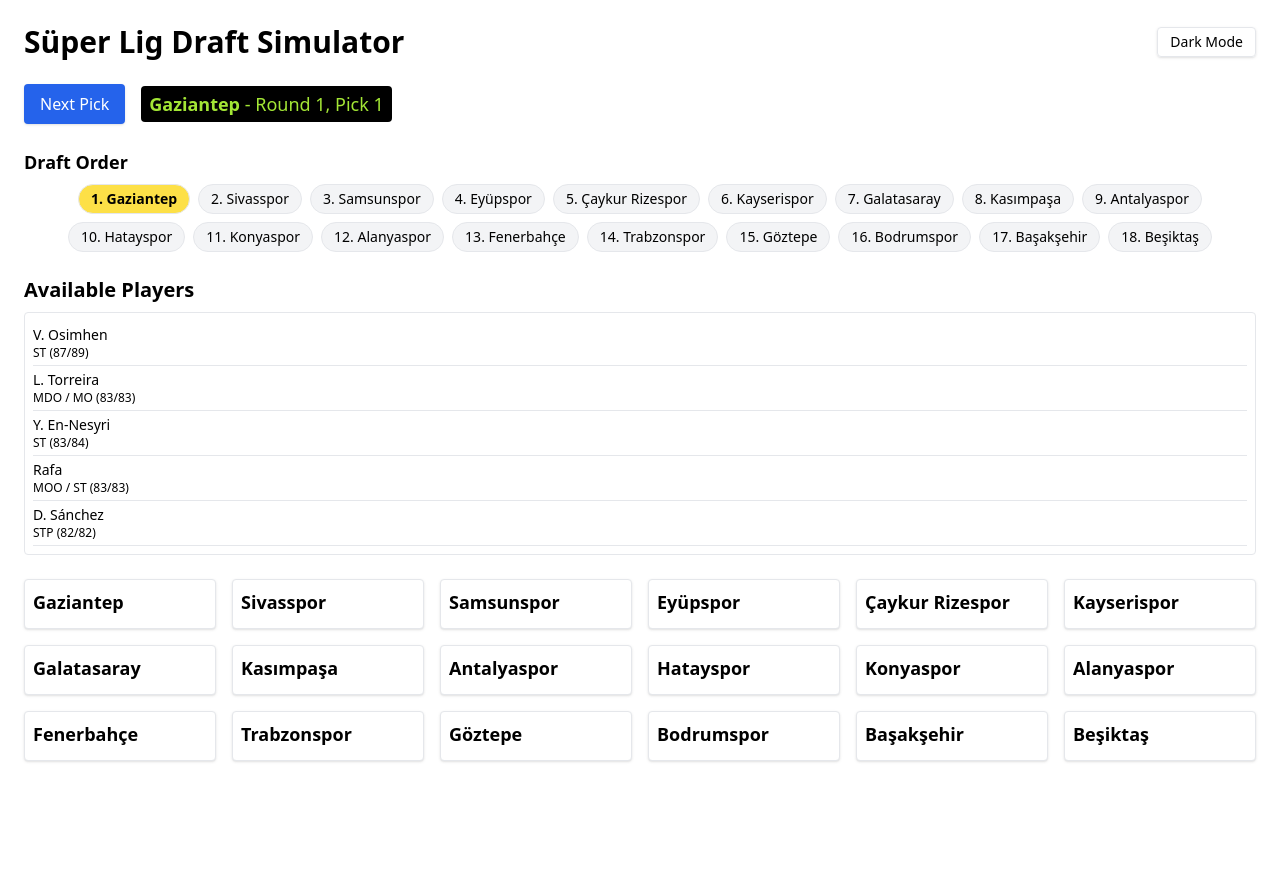
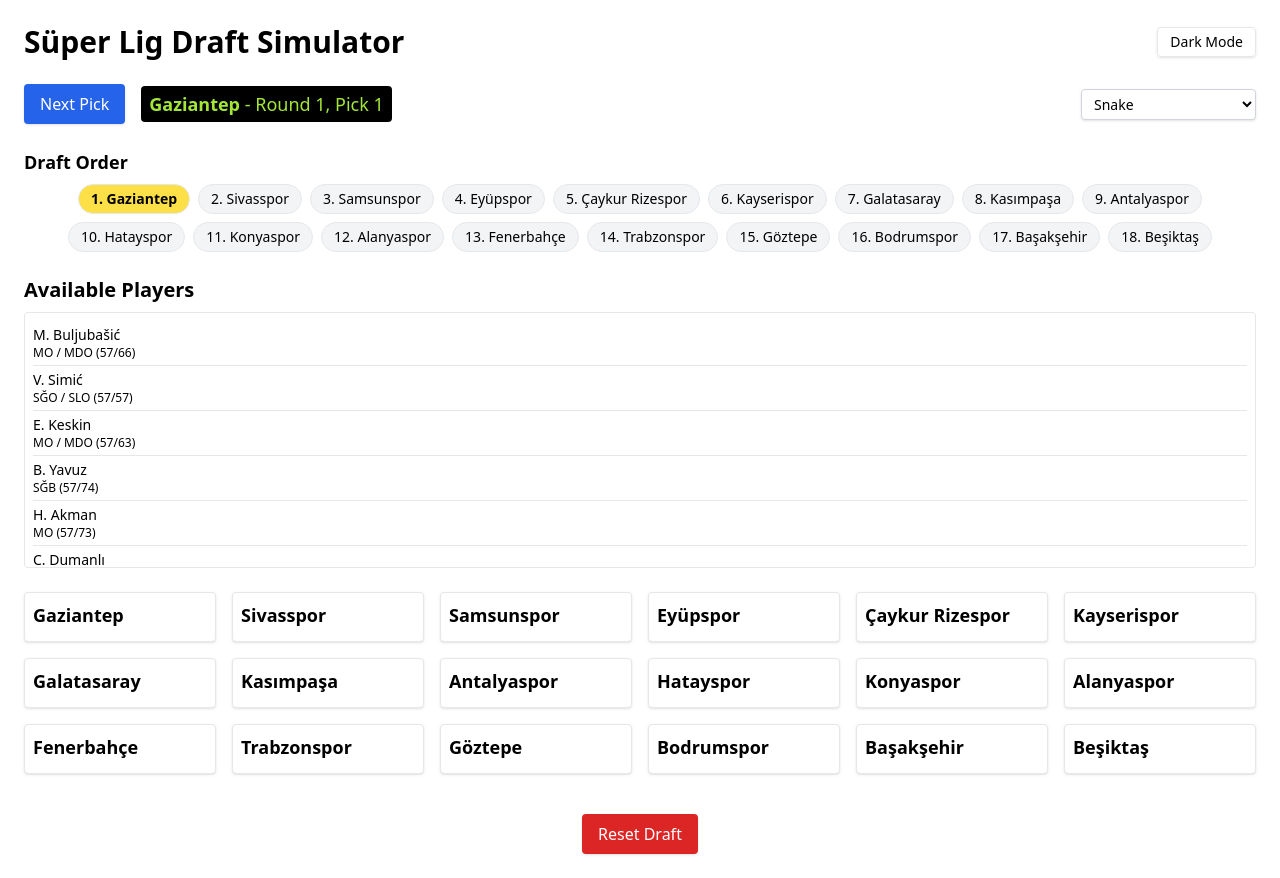
Before and after one commit to grknbybrt/SLDraft, a React (Vite) app: page / in a window 1280 px wide. Before the commit the page ends 800 px from the top, so only its background shows below. Built offline with nearby package versions, Linux system fonts and the light colour scheme.

Commit message:
Update App.jsx

```diff
--- a/src/App.jsx
+++ b/src/App.jsx
@@ -1,3 +1,4 @@
+// cleaned-up JSX, closing tags, and popup logic corrected
 
 import React, { useState } from 'react';
 
@@ -7,39 +8,138 @@
   "Fenerbahçe", "Trabzonspor", "Göztepe", "Bodrumspor", "Başakşehir", "Beşiktaş"
 ];
 
-// Example: Small player list for sample (user will use real list)
 const initialPlayers = [
-  { name: 'V. Osimhen', positions: ['ST'], ovr: 87, pot: 89 },
-  { name: 'L. Torreira', positions: ['MDO', 'MO'], ovr: 83, pot: 83 },
-  { name: 'Y. En-Nesyri', positions: ['ST'], ovr: 83, pot: 84 },
-  { name: 'Rafa', positions: ['MOO', 'ST'], ovr: 83, pot: 83 },
-  { name: 'D. Sánchez', positions: ['STP'], ovr: 82, pot: 82 },
+  { name: 'M. Buljubašić', positions: ['MO', 'MDO'], ovr: 57, pot: 66 },
+  { name: 'V. Simić', positions: ['SĞO', 'SLO'], ovr: 57, pot: 57 },
+  { name: 'E. Keskin', positions: ['MO', 'MDO'], ovr: 57, pot: 63 },
+  { name: 'B. Yavuz', positions: ['SĞB'], ovr: 57, pot: 74 },
+  { name: 'H. Akman', positions: ['MO'], ovr: 57, pot: 73 },
+  { name: 'C. Dumanlı', positions: ['ST'], ovr: 57, pot: 57 },
+  { name: 'E. Bilsel', positions: ['SLB', 'SĞB', 'SĞO'], ovr: 57, pot: 69 },
+  { name: 'A. Gerxhaliu', positions: ['STP'], ovr: 56, pot: 66 },
+  { name: 'Y. Buz', positions: ['STP'], ovr: 56, pot: 73 },
+  { name: 'O. Matur', positions: ['SLB'], ovr: 56, pot: 61 },
+  { name: 'E. Bulut', positions: ['SLO'], ovr: 56, pot: 68 },
+  { name: 'K. Ersunar', positions: ['KL'], ovr: 56, pot: 70 },
+  { name: 'M. Özbaskıcı', positions: ['MOO', 'MO'], ovr: 55, pot: 74 },
+  { name: 'K. Karayiğit', positions: ['SĞB'], ovr: 55, pot: 70 },
+  { name: 'D. Ertaş', positions: ['KL'], ovr: 55, pot: 70 },
+  { name: 'İ. Erdal', positions: ['STP'], ovr: 55, pot: 69 },
+  { name: 'B. Bulut', positions: ['MO'], ovr: 55, pot: 66 },
+  { name: 'H. Maldar', positions: ['SĞK'], ovr: 55, pot: 78 },
+  { name: 'E. Uzun', positions: ['MO'], ovr: 54, pot: 71 },
+  { name: 'İ. Çelik', positions: ['MOO', 'MO'], ovr: 54, pot: 68 },
+  { name: 'D. Sarıcalı', positions: ['KL'], ovr: 54, pot: 68 },
+  { name: 'A. Karapo', positions: ['STP', 'SĞB'], ovr: 54, pot: 64 },
+  { name: 'M. Albayrak', positions: ['STP', 'SĞB'], ovr: 54, pot: 66 },
+  { name: 'T. Aydın', positions: ['STP'], ovr: 54, pot: 69 },
+  { name: 'E. Yiğit', positions: ['SĞK'], ovr: 54, pot: 72 },
+  { name: 'E. Gökçe', positions: ['SĞB'], ovr: 54, pot: 63 },
+  { name: 'T. Özmert', positions: ['SLK'], ovr: 53, pot: 73 },
+  { name: 'M. Eser', positions: ['KL'], ovr: 53, pot: 66 },
+  { name: 'B. Gezek', positions: ['MOO', 'MO'], ovr: 53, pot: 69 },
+  { name: 'O. Aksoy', positions: ['SĞO'], ovr: 53, pot: 77 },
+  { name: 'M. Doğru', positions: ['MDO'], ovr: 53, pot: 68 },
+  { name: 'H. Bağcı', positions: ['KL'], ovr: 53, pot: 65 },
+  { name: 'A. Aktaş', positions: ['SLB'], ovr: 53, pot: 67 },
+  { name: 'U. Toy', positions: ['STP'], ovr: 53, pot: 68 },
+  { name: 'A. Usluoğlu', positions: ['ST'], ovr: 53, pot: 71 },
+  { name: 'B. İngenç', positions: ['MOO'], ovr: 52, pot: 71 },
+  { name: 'H. Güreler', positions: ['STP'], ovr: 52, pot: 72 },
+  { name: 'S. Alkaş', positions: ['ST'], ovr: 52, pot: 73 },
+  { name: 'B. Ersoy', positions: ['STP'], ovr: 51, pot: 59 },
+  { name: 'E. Özbek', positions: ['MOO'], ovr: 51, pot: 62 },
+  { name: 'A. Daş', positions: ['KL'], ovr: 51, pot: 57 },
+  { name: 'M. Kaya', positions: ['MOO'], ovr: 51, pot: 74 },
+  { name: 'A. Müjde', positions: ['MO'], ovr: 51, pot: 65 },
+  { name: 'B. Tetik', positions: ['KL'], ovr: 51, pot: 52 },
+  { name: 'A. Üresin', positions: ['SĞB'], ovr: 50, pot: 58 },
+  { name: 'M. Bayram', positions: ['KL'], ovr: 50, pot: 66 }
 ];
 
-const formationNeeds = ['KL', 'STP', 'STP', 'SLB', 'SĞB', 'MDO', 'MDO', 'MOO', 'MOO', 'MOO', 'ST'];
+const formationNeeds = [
+  'KL', 'STP', 'STP', 'SLB', 'SĞB', 'MDO', 'MDO', 'MOO', 'MOO', 'MOO', 'ST'
+];
 
 export default function App() {
-  const [rosters, setRosters] = useState(Object.fromEntries(teams.map(t => [t, []])));
+  const [rosters, setRosters] = useState(Object.fromEntries(teams.map(team => [team, []])));
   const [currentPickIndex, setCurrentPickIndex] = useState(0);
   const [availablePlayers, setAvailablePlayers] = useState(initialPlayers);
   const [lastPickedPlayer, setLastPickedPlayer] = useState(null);
+  const [showPopup, setShowPopup] = useState(false);
   const [darkMode, setDarkMode] = useState(false);
+  const [baseOrder, setBaseOrder] = useState([...teams]);
+  const [pickOrder, setPickOrder] = useState([...teams]);
+  const [draftType, setDraftType] = useState('snake');
 
-  const currentTeam = teams[currentPickIndex % teams.length];
-  const currentRound = Math.floor(currentPickIndex / teams.length) + 1;
-  const currentPickInRound = (currentPickIndex % teams.length) + 1;
+  const currentRound = Math.floor(currentPickIndex / pickOrder.length) + 1;
+  const currentPickInRound = (currentPickIndex % pickOrder.length) + 1;
+  const currentTeam = pickOrder[currentPickIndex % pickOrder.length];
 
   const handleNextPick = () => {
     if (availablePlayers.length === 0) return;
+    const teamRoster = rosters[currentTeam];
+    const neededIndex = teamRoster.length;
+    const neededPosition = teamRoster.length === 0 ? null : formationNeeds[neededIndex] || null;
 
-    const nextPlayer = availablePlayers[0];
+    const isMatch = (player, pos) => {
+      if (!pos) return true;
+      if (pos === 'SĞK' || pos === 'SLK') return player.positions.includes(pos) || player.positions.includes('MOO');
+      return player.positions.includes(pos);
+    };
+
+    const scoredPlayers = availablePlayers.map(player => {
+      const match = isMatch(player, neededPosition);
+      const isGK = player.positions.includes('KL');
+      const isST = player.positions.includes('ST');
+      const baseScore = (player.ovr ** 2) * 0.18 + player.pot * 1.05;
+      const bonus = isST ? 8 : isGK ? 1 : 0;
+      const randomness = Math.random() * (player.ovr > 84 ? 2 : 10);
+      const positionFactor = match ? 1 : 0.85;
+      const score = (baseScore + bonus + randomness) * positionFactor;
+      return { ...player, score };
+    }).filter(p => p.match).sort((a, b) => b.score - a.score);
+
+    const matches = scoredPlayers.length > 0 ? scoredPlayers : availablePlayers.map(player => {
+      const isGK = player.positions.includes('KL');
+      const isST = player.positions.includes('ST');
+      const baseScore = player.ovr * 1.5 + player.pot * 1.2;
+      const bonus = (isGK || isST) ? 15 : 0;
+      const randomFactor = Math.random() * 10;
+      const score = baseScore + bonus + randomFactor;
+      return { ...player, score };
+    }).sort((a, b) => b.score - a.score);
+
+    const nextPlayer = matches[0];
+    if (!nextPlayer) return;
+
     setRosters(prev => ({
       ...prev,
-      [currentTeam]: [...prev[currentTeam], nextPlayer],
+      [currentTeam]: [...prev[currentTeam], nextPlayer]
     }));
-    setAvailablePlayers(prev => prev.slice(1));
+    setAvailablePlayers(prev => prev.filter(p => p.name !== nextPlayer.name));
+    setCurrentPickIndex(prev => {
+      const nextIndex = prev + 1;
+      const totalTeams = baseOrder.length;
+      const currentRound = Math.floor(prev / totalTeams);
+      const nextRound = Math.floor(nextIndex / totalTeams);
+      if (nextRound !== currentRound) {
+        if (draftType === 'snake') {
+          const isEven = nextRound % 2 === 0;
+          setPickOrder(isEven ? [...baseOrder] : [...baseOrder].reverse());
+        } else if (draftType === 'random') {
+          const reshuffled = [...baseOrder].sort(() => Math.random() - 0.5);
+          setPickOrder(reshuffled);
+        } else if (draftType === 'fair') {
+          const rotated = [...pickOrder.slice(1), pickOrder[0]];
+          setPickOrder(rotated);
+        }
+      }
+      return nextIndex;
+    });
     setLastPickedPlayer({ ...nextPlayer, team: currentTeam });
-    setCurrentPickIndex(prev => prev + 1);
+    setShowPopup(true);
+    setTimeout(() => setShowPopup(false), 4000);
   };
 
   return (
@@ -54,7 +154,8 @@
         </button>
       </div>
 
-      <div className="mb-6 flex gap-4 items-center">
+      <div className="mb-6 flex flex-col md:flex-row md:items-center gap-4 justify-between">
+        <div className="flex gap-4 items-center">
           <button
             onClick={handleNextPick}
             className="bg-blue-600 text-white px-4 py-2 rounded shadow hover:bg-blue-700"
@@ -65,23 +166,35 @@
             <strong>{currentTeam}</strong> - Round {currentRound}, Pick {currentPickInRound}
           </span>
         </div>
+        <select
+          value={draftType}
+          onChange={(e) => setDraftType(e.target.value)}
+          className={`border px-2 py-1 rounded shadow text-sm ${darkMode ? 'bg-gray-800 text-white border-gray-600' : 'bg-white text-black border-gray-300'}`}
+        >
+          <option value="snake">Snake</option>
+          <option value="random">Random Each Round</option>
+          <option value="fair">Fairest</option>
+        </select>
+      </div>
 
       <div className="mb-6">
         <h2 className="text-lg font-semibold mb-2">Draft Order</h2>
         <div className="flex flex-wrap justify-center gap-2">
-          {teams.map((team, i) => (
-            <div key={team} className={`px-3 py-1 rounded-full text-sm border ${i === currentPickIndex % teams.length ? 'bg-yellow-300 font-semibold' : darkMode ? 'bg-gray-800 text-white' : 'bg-gray-100 text-black'}`}>
-              {i + 1}. {team}
+          {pickOrder.map((team, index) => (
+            <div
+              key={team}
+              className={`px-3 py-1 rounded-full text-sm border ${index === currentPickIndex % pickOrder.length ? 'bg-yellow-300 font-semibold' : darkMode ? 'bg-gray-800 text-white' : 'bg-gray-100 text-black'}`}
+            >
+              {index + 1}. {team}
             </div>
           ))}
         </div>
       </div>
 
-      {lastPickedPlayer && (
-        <div className="bg-green-200 p-4 rounded mb-6 shadow">
-          <p className="font-semibold">Last Pick:</p>
-          <p>{lastPickedPlayer.team} selected <strong>{lastPickedPlayer.name}</strong></p>
-          <p>{lastPickedPlayer.positions.join(" / ")} ({lastPickedPlayer.ovr}/{lastPickedPlayer.pot})</p>
+      {showPopup && lastPickedPlayer && (
+        <div className="fixed top-1/2 left-1/2 transform -translate-x-1/2 -translate-y-1/2 bg-green-500 text-white text-center px-6 py-4 rounded-lg shadow-lg animate-bounceFade">
+          <p className="font-bold text-xl">{lastPickedPlayer.team} selected {lastPickedPlayer.name}</p>
+          <p className="text-sm mt-1">{lastPickedPlayer.positions.join(" / ")} ({lastPickedPlayer.ovr}/{lastPickedPlayer.pot})</p>
         </div>
       )}
 
@@ -103,12 +216,30 @@
             <h2 className="font-semibold text-lg mb-1">{team}</h2>
             <ul>
               {rosters[team].map((p, idx) => (
-                <li key={idx}>{idx + 1}. {p.name} - {p.positions.join("/")} ({p.ovr}/{p.pot})</li>
+                <li key={idx}>{p.name} - {p.positions.join("/")} ({p.ovr}/{p.pot})</li>
               ))}
             </ul>
           </div>
         ))}
       </div>
+
+      <div className="mt-10 flex justify-center">
+        <button
+          onClick={() => {
+            const shuffledTeams = [...teams].sort(() => Math.random() - 0.5);
+            setBaseOrder(shuffledTeams);
+            setRosters(Object.fromEntries(shuffledTeams.map(team => [team, []])));
+            setAvailablePlayers(initialPlayers);
+            setCurrentPickIndex(0);
+            setLastPickedPlayer(null);
+            teams.splice(0, teams.length, ...shuffledTeams);
+            setPickOrder(shuffledTeams);
+          }}
+          className="bg-red-600 text-white px-4 py-2 rounded shadow hover:bg-red-700"
+        >
+          Reset Draft
+        </button>
+      </div>
     </div>
   );
 }
```
Lines whose indentation alone changed are shown as unchanged.
